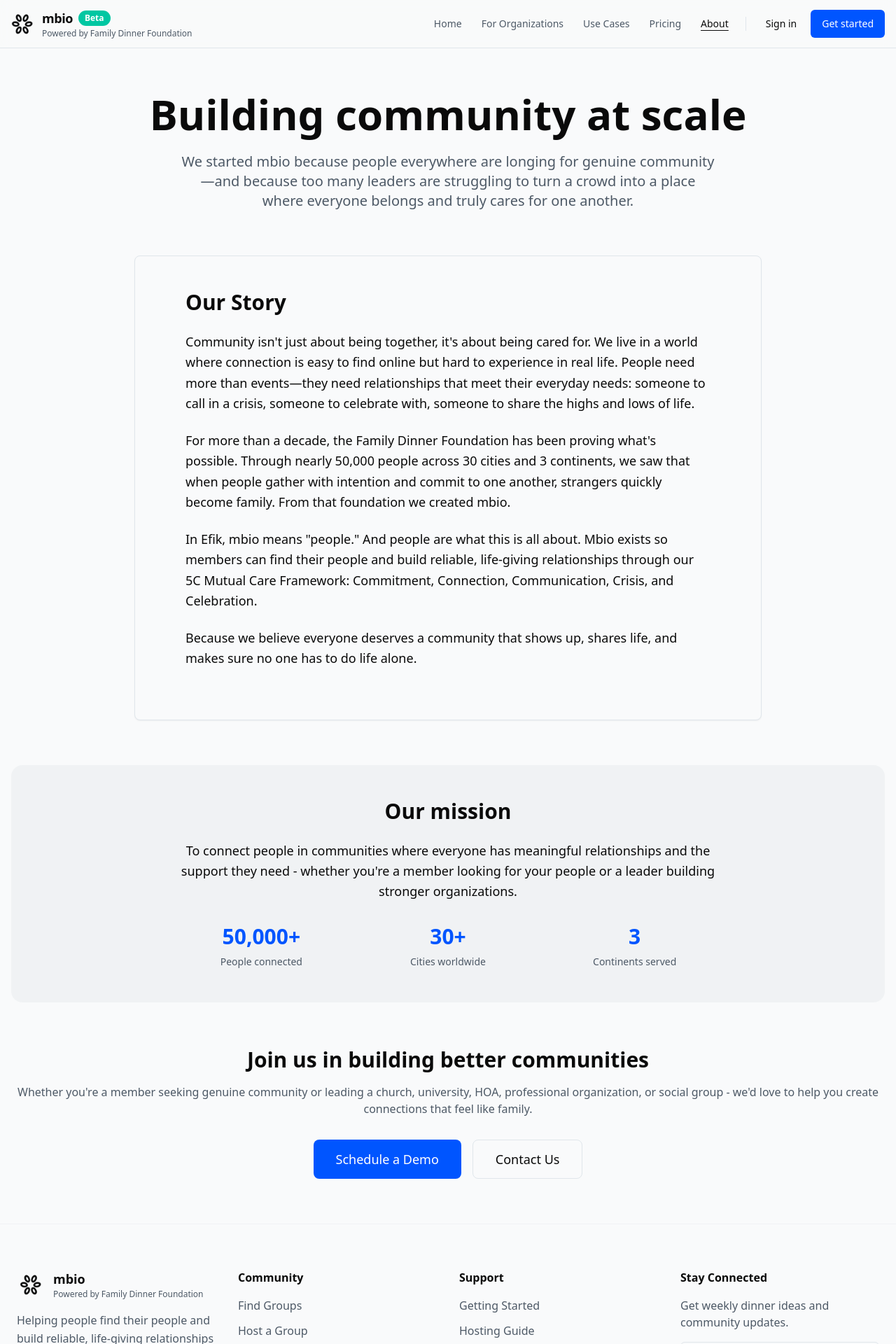
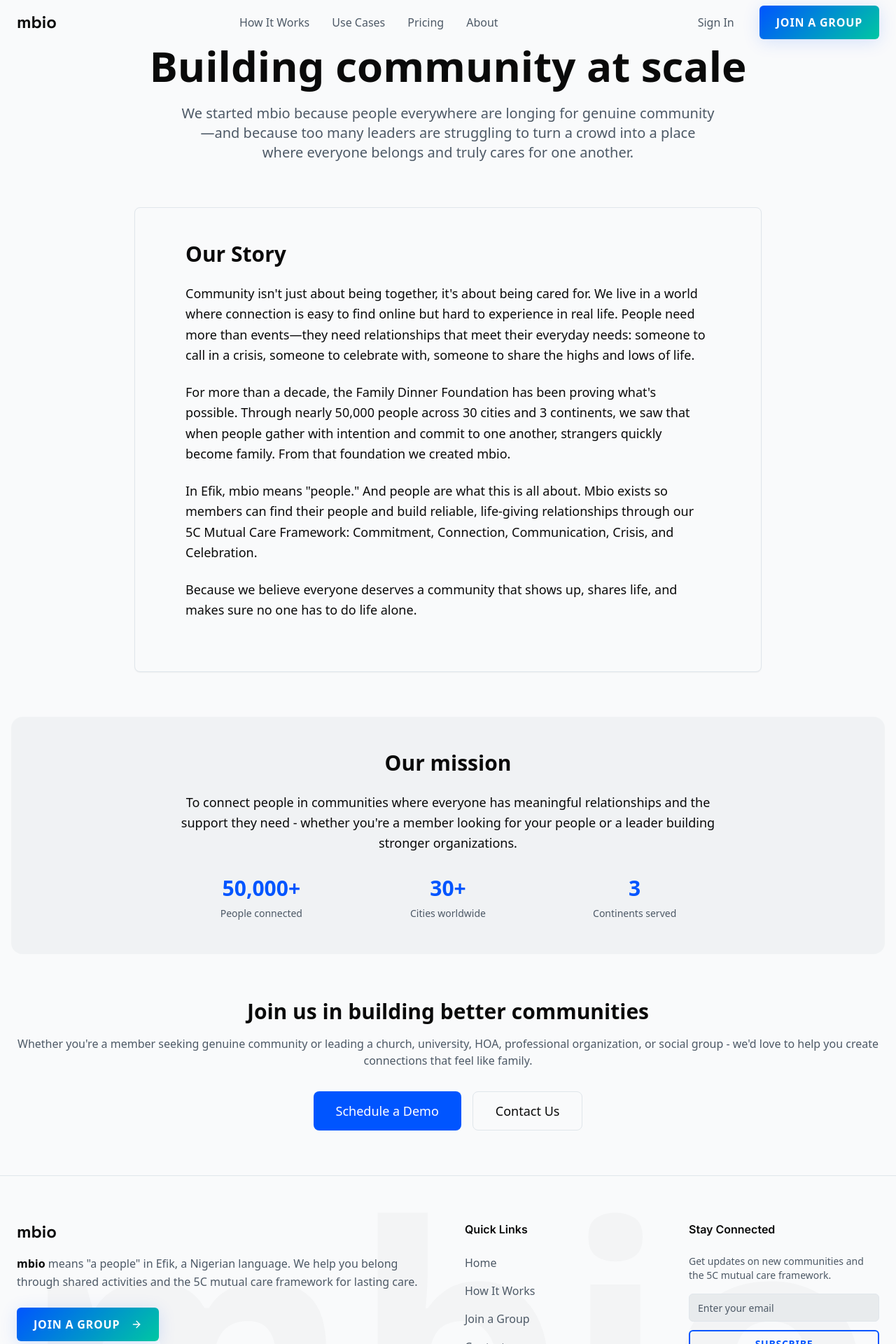
Before and after one commit to adjah-l/fdf-jikota, a React (Vite) app: page /about in a window 1280 px wide. Shown: the top 1920 px of the page at 70% size. Built offline with nearby package versions, Linux system fonts and the light colour scheme.

Commit message:
Fix About page design

```diff
--- a/src/pages/About.tsx
+++ b/src/pages/About.tsx
@@ -1,6 +1,5 @@
-import Header from "@/components/Header";
-import { HeaderNew } from "@/components/layout/HeaderNew";
-import Footer from "@/components/Footer";
+import { StickyHeader } from "@/components/marketing/StickyHeader";
+import { PremiumFooter } from "@/components/marketing/PremiumFooter";
 import { Card, CardContent } from "@/components/ui/card";
 import { Button } from "@/components/ui/button";
 import { Users, Heart, Lightbulb, Target } from "lucide-react";
@@ -53,7 +52,7 @@ const About = () => {
 
   return (
     <div className="min-h-screen bg-background">
-      {flags.enableNewMarketing ? <HeaderNew /> : <Header />}
+      <StickyHeader />
       <div className="container mx-auto px-4 py-16">
         {/* Hero Section */}
         <div className="text-center mb-16">
@@ -129,7 +128,7 @@ const About = () => {
           </div>
         </div>
       </div>
-      <Footer />
+      <PremiumFooter />
     </div>
   );
 };
```
